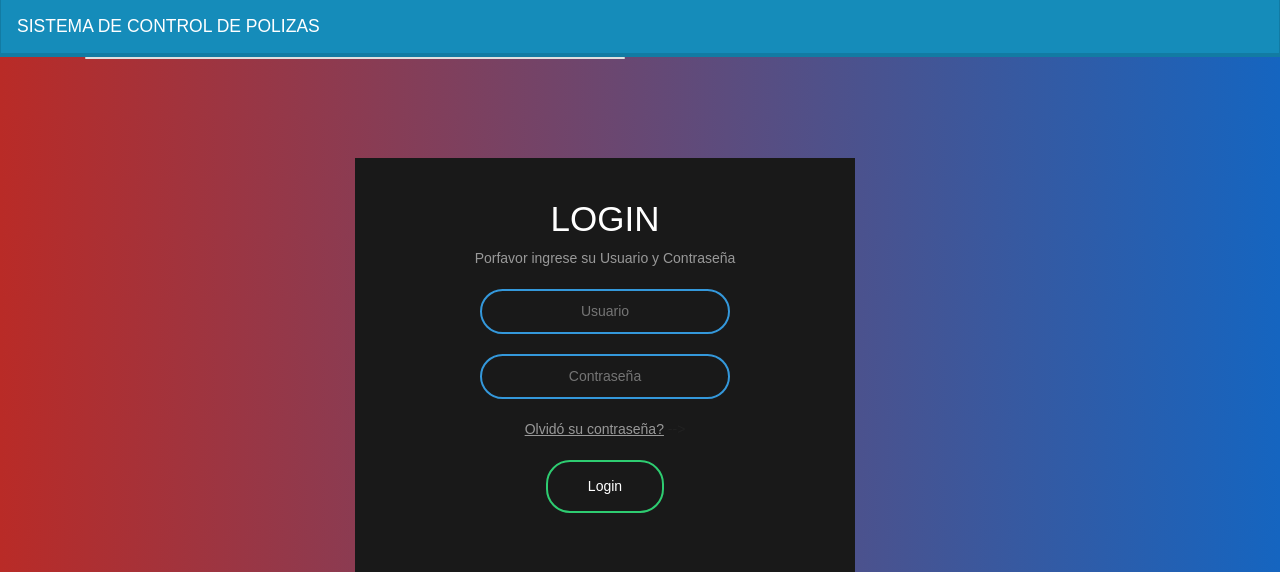
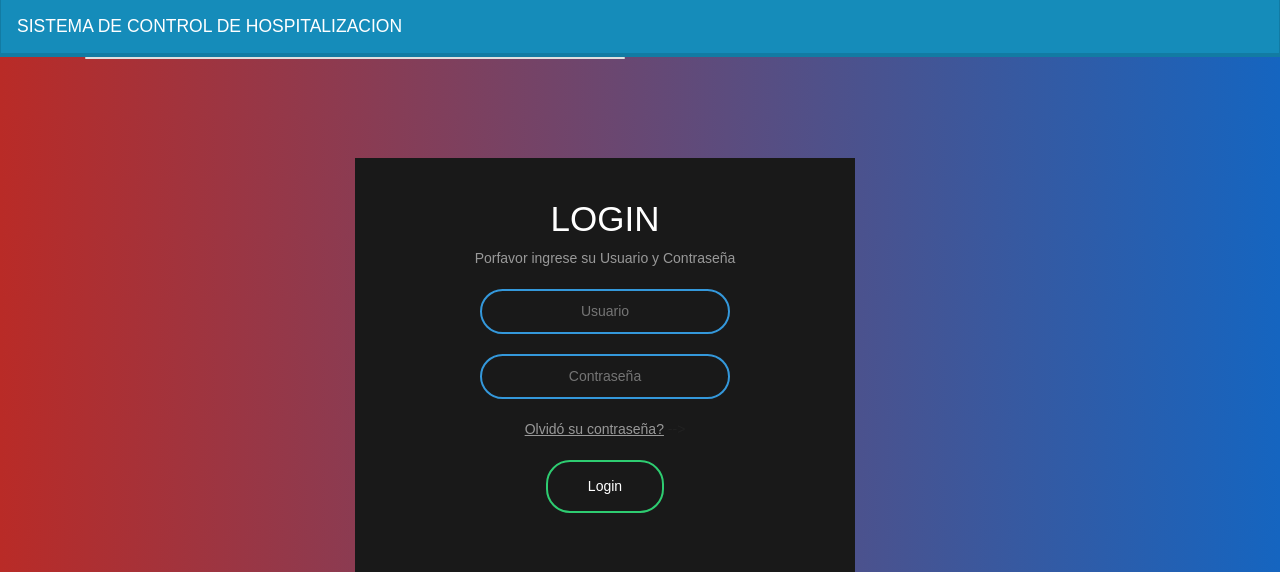
Before and after one commit to edgarahl/entornovirtual, a Django app: page /cha_app/ in a window 1280 px wide. Shown: the top 572 px of the page. Run offline with Django 3.2, Linux system fonts and the light colour scheme; parts of the project's set-up code (start-up, migrations or seed data) failed here and were passed over; some libraries are stand-ins or nearby versions.

Commit message:
index con etiqueta de sistema cambiada

```diff
--- a/entvirt/script/proyecto_tarea/templates/base/index.html
+++ b/entvirt/script/proyecto_tarea/templates/base/index.html
@@ -10,7 +10,7 @@
 </head>
 <body>
     <nav class="navbar navbar-expand-lg navbar-dark bg-primary">
-        <a class="navbar-brand" href="#">SISTEMA DE CONTROL DE POLIZAS</a>
+        <a class="navbar-brand" href="#">SISTEMA DE CONTROL DE HOSPITALIZACION</a>
         <button class="navbar-toggler" type="button" data-toggle="collapse" data-target="#navbarColor01"
                 aria-controls="navbarColor01" aria-expanded="false" aria-label="Toggle navigation">
           <span class="navbar-toggler-icon"></span>
```
